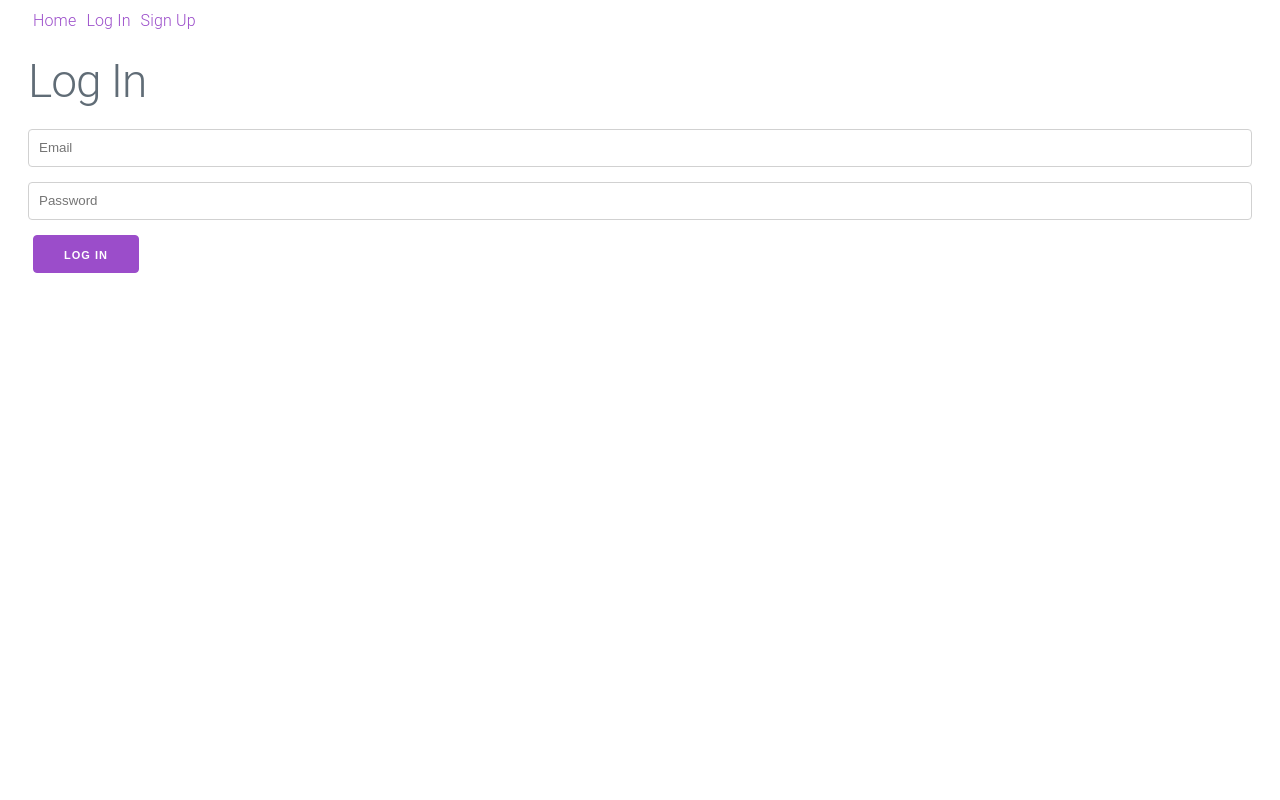
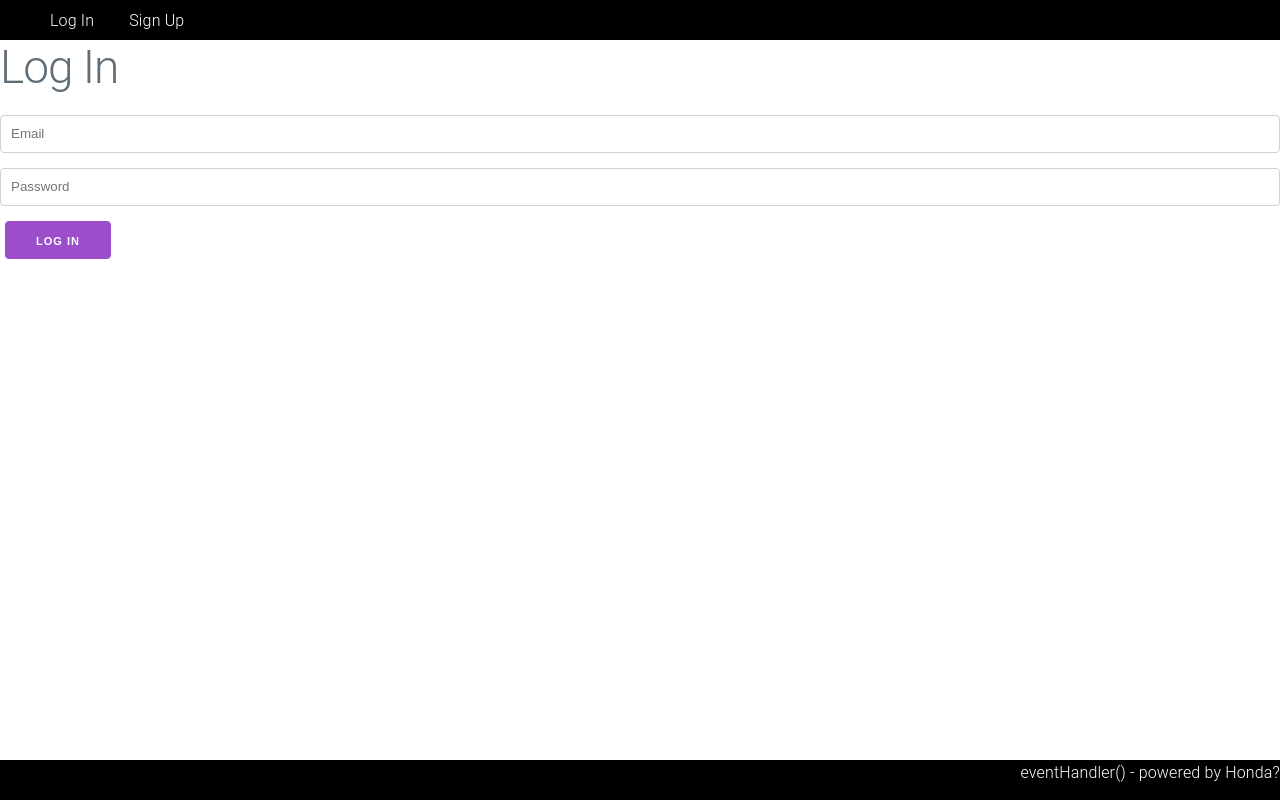
Before and after one commit to dsersch/eventHandler, a React (Create React App) app in the folder client/: page /login in a window 1280 px wide. Built offline with nearby package versions, Linux system fonts and the light colour scheme.

Commit message:
initial show styles

```diff
--- a/client/src/App.jsx
+++ b/client/src/App.jsx
@@ -13,6 +13,7 @@ import Delete from './views/Delete'
 import CreateEvent from './views/CreateEvent'
 import ShowEvent from './views/ShowEvent'
 import EditEvent from './views/EditEvent'
+import Footer from './Footer'
 
 class App extends React.Component {
 	state = {
@@ -81,6 +82,7 @@ class App extends React.Component {
 					<Route path="/edit-event/:id" component={EditEvent} />
 					<Route path="/" component={Home} />
 				</Switch>
+				<Footer />
 			</div>
 		)
 	}
--- /dev/null
+++ b/client/src/Footer.jsx
@@ -0,0 +1,12 @@
+import React from 'react'
+import { Link } from 'react-router-dom'
+
+const Footer = (props) => {
+	return (
+		<div className='Footer'>
+			<span>eventHandler() - powered by Honda?</span>
+		</div>
+	)
+}
+
+export default Footer
--- a/client/src/NavBar.jsx
+++ b/client/src/NavBar.jsx
@@ -4,18 +4,17 @@ import { Link } from 'react-router-dom'
 const NavBar = (props) => {
 	return (
 		<div className='NavBar'>
-			<Link to="/">Home</Link>
 			{props.currentUser
  				? (
 					<span>
-						<Link to="/profile">Profile</Link>
-						<Link to="/logout">Log Out</Link>
+						<Link className="navLink" to="/profile">Profile</Link>
+						<Link className="navLink" to="/logout">Log Out</Link>
 					</span>
 				)
 				: (
 					<span>
-						<Link to="/login">Log In</Link>
-						<Link to="/signup">Sign Up</Link>
+						<Link className="navLink" to="/login">Log In</Link>
+						<Link className="navLink" to="/signup">Sign Up</Link>
 					</span>
 				)
 			}
--- a/client/src/styles.css
+++ b/client/src/styles.css
@@ -1,5 +1,5 @@
 body {
-	padding: 0px 20px;
+	margin: 0px;
 }
 
 a, button {
@@ -7,10 +7,62 @@ a, button {
 	cursor: pointer;
 }
 
+.row {
+	margin-left: 0rem;
+    margin-right: 0rem;
+    width: 100%;
+}
+
+a {
+	color: white;
+}
+
 .NavBar {
-	margin-bottom: 20px;
+	background: black;
+	height: 40px;
+	padding-left: 20px;
+	padding-top: 0.75rem;
 }
 
 .attending {
 	color: red;
 }
+
+.ProfileInfo {
+	height: 300px;
+	background: grey;
+	color: white;
+	padding-top: 4rem;
+	padding-left: 4rem;
+}
+
+.ShowNav {
+	height: 40px;
+	background: orangered;
+	padding-top: 0.75rem;
+	padding-left: 4rem;
+}
+.hosted {
+	background: gray;
+}
+
+.friend {
+	background: black;
+}
+
+.navLink {
+	margin-left: 3rem;
+}
+.SearchResults {
+	background: rgba(255, 255, 255, 0.379);
+}
+
+.Footer {
+	position: absolute;
+	bottom: 0;
+	width: 100%;
+	height: 40px;
+	background: black;
+	color: white;
+	text-align: right;
+}
--- a/client/src/views/SearchUser.jsx
+++ b/client/src/views/SearchUser.jsx
@@ -56,9 +56,8 @@ class SearchUser extends React.Component{
             <div className="SearchUser">
                 <form onChange={this.onInputChange.bind(this)} onSubmit={this.onFormSubmit.bind(this)}>
                     <input type="text" placeholder="Find friends..." name="search" value={this.state.fields.search}/>
-                    <button>Find</button>
                 </form>
-                <ul>
+                <ul className="SearchResults">
                 {this.state.results.map((result)=>{
                     return <li key={result._id}>{result.name}<button onClick={this.onAddClick.bind(this, result._id)}>+</button></li>
                 })}
--- a/client/src/views/Show.jsx
+++ b/client/src/views/Show.jsx
@@ -39,25 +39,38 @@ class Show extends React.Component{
 	render(){
 		return (
 			<div className='Show'>
+				<div className="ProfileInfo">
 					<h1>{this.props.currentUser.name}</h1>
 					<h2>{this.props.currentUser.email}</h2>
-				<Link to="/create-event">Add an Event</Link>
-				<Link to="/edit">Update Profile</Link>
-				<Link to="/delete">Delete Account</Link>
-				<Link to="/" onClick={this.onFriendsClick.bind(this)}>Friends</Link>
+				</div>
+				<div className="ShowNav">
+					<Link className="navLink" to="/create-event">Add an Event</Link>
+					<Link className="navLink" to="/edit">Update Profile</Link>
+					<Link className="navLink" to="/delete">Delete Account</Link>
+					<Link className="navLink" to="/" onClick={this.onFriendsClick.bind(this)}>Friends</Link>
+				</div>
+
 				{this.state.showFriends
 					? <Friends currentUser={this.props.currentUser} />
 					: null
 				}
+				<div className="events">
+					<div className="row">
+						<div className="column hosted">
 						<h3>Hosted Events</h3>
 							<ul>
 							{this.state.events.map((event, index)=>{
 								return (
-						<li key={event._id}><Link to={`/show-event/${event._id}`} key={index}>{event.title}</Link></li>
+									<li key={event._id}><Link to={`/show-event/${event._id}`} key={index}>{event.title}</Link> on {event.date} at {event.time}</li>
 								)
 							})}
 							</ul>
+						</div>
+						<div className="column friend">
 							<FollowingEvents currentUser={this.props.currentUser}/>
+						</div>
+					</div>
+				</div>
 			</div>
 		)
 	}
```
Lines whose indentation alone changed are shown as unchanged.
